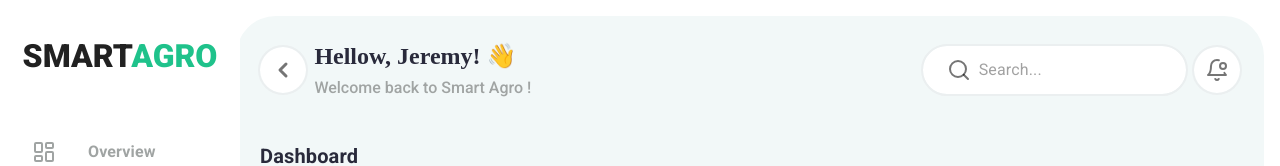
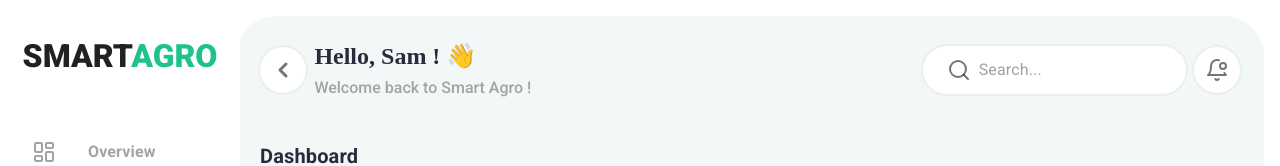
Before and after one commit to SambhajiShinde1234/saas-web-application-smart-agro, a React (Vite) app: page / in a window 1280 px wide. Shown: the top 166 px of the page. Built offline with nearby package versions, Linux system fonts and the light colour scheme.

Commit message:
updated header

```diff
--- a/src/layout/components/Header.jsx
+++ b/src/layout/components/Header.jsx
@@ -24,7 +24,7 @@ const WelcomeSection = () => {
   return (
     <Stack gap={0.5}>
       <DxPrimaryTypography variant="h5" sx={{ fontFamily: 'cursive' }}>
-        Hellow, Jeremy! 👋
+        Hello, Sam ! 👋
       </DxPrimaryTypography>
       <DxSecondaryTypography variant="">
         Welcome back to Smart Agro !
```
